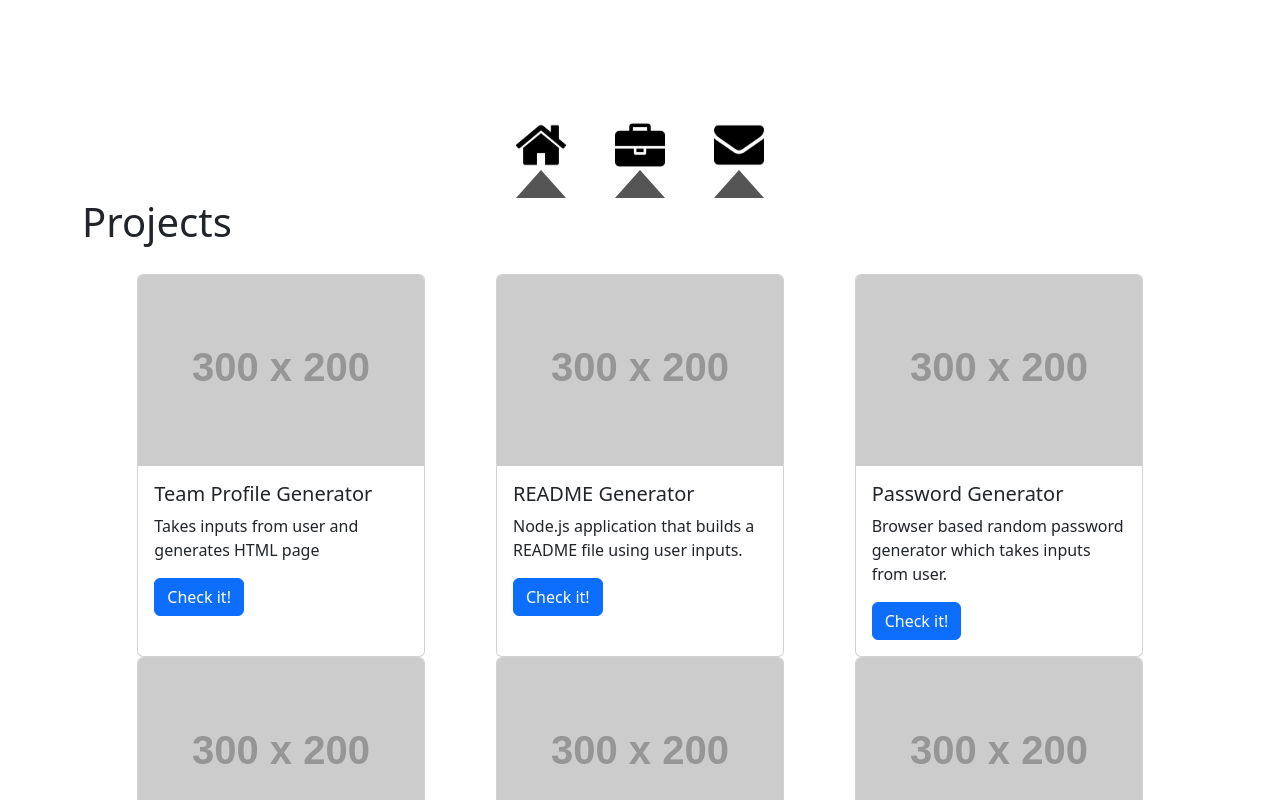
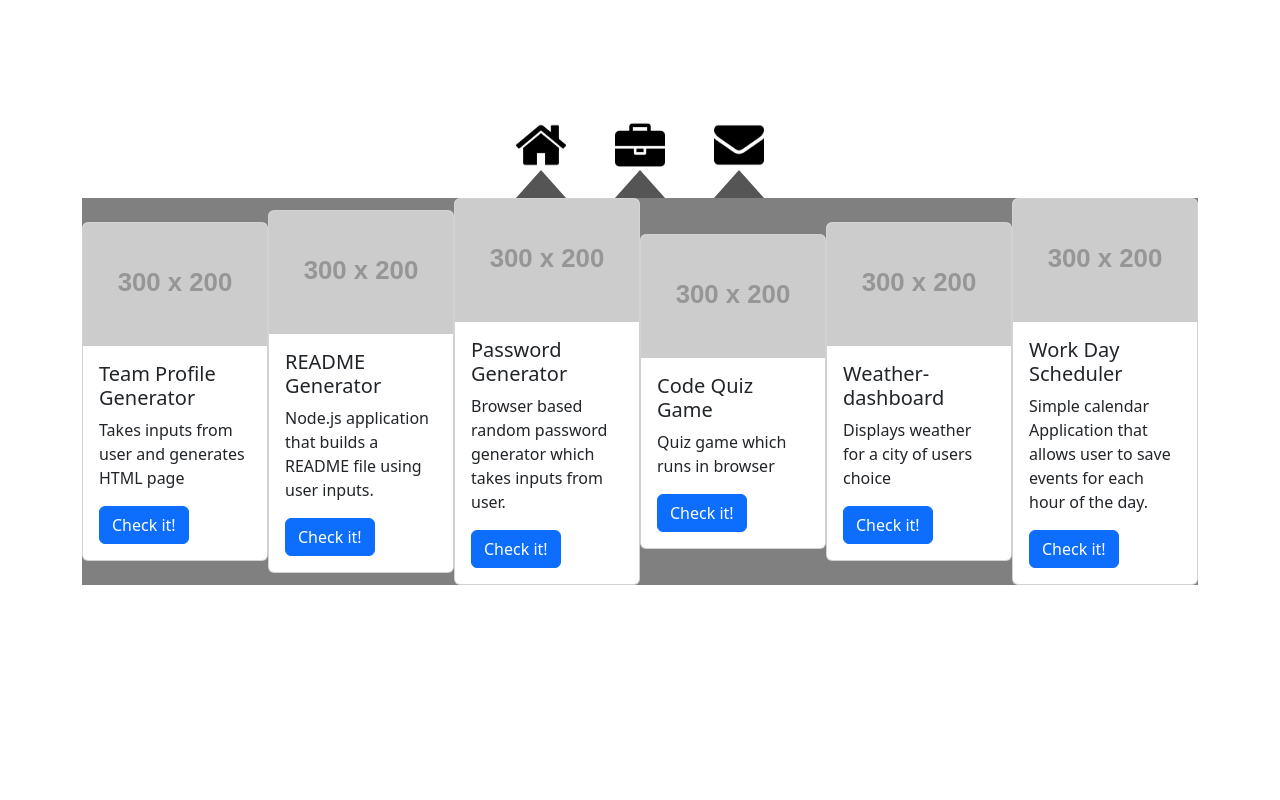
Before and after one commit to Adrian-Kosnik/personal-portfolio, a React (Create React App) app: page /ProjectGallery in a window 1280 px wide. Shown: the top 800 px of the page. Built offline with nearby package versions, Linux system fonts and the light colour scheme.

Commit message:
I have added a background component, and inserted it into every page

```diff
--- a/src/App.js
+++ b/src/App.js
@@ -18,12 +18,13 @@ function App() {
       <div className='container'>
         <Routes>
           <Route path="/" element={<Home />} />
+          <Route path="/personal-portfolio" element={<Home />} />
           <Route path="/ProjectGallery" element={<ProjectGallery />} />
           <Route path="/Contact" element={<Contact />} />
         </Routes>
       </div>
     </div>
   );
-}
+};
 
 export default App;
--- a/src/Pages/Contact.js
+++ b/src/Pages/Contact.js
@@ -1,8 +1,10 @@
 import React from "react";
 import "./style.css";
+import Background from "../Wrapper/Background";
 
 function Contact() {
     return (
+        <Background>
             <div className="masterContainer">
                 <div className="leftContainer">
                     <h1>Contact info:</h1>
@@ -20,6 +22,7 @@ function Contact() {
                     </form>
                 </div>
             </div>
+        </Background>
     );
 };
 
--- a/src/Pages/Home.js
+++ b/src/Pages/Home.js
@@ -1,17 +1,19 @@
 import React from "react";
+import Background from "../Wrapper/Background";
 
 function Home() {
     return (
         <>
-            {/* <div className="row"></div> */}
-            <div className="container homeContainer col-10">
+            <Background>
+            {/* <div className="container homeContainer col-10"> */}
                 <div className="titleContainer">
                     <h1>Adrian Kosnik</h1>
                     <h2>Junior Web Developer</h2>
                     <h3>That builds things for the internet.</h3>
                 </div>
                 <img className="portrait" src={require("../assets/images/adriankosnik-photo-small.JPG")} />
-            </div>
+            {/* </div> */}
+            </Background>
         </>
     );
 };
--- a/src/Pages/ProjectGallery.js
+++ b/src/Pages/ProjectGallery.js
@@ -2,12 +2,12 @@ import React from "react";
 import Wrapper from "../Wrapper/Wrapper";
 import ProjectCard from "../ProjectCard/Project";
 import projects from "../projects.json";
+import Background from "../Wrapper/Background";
 
 function ProjectGallery() {
   return (
     <>
-      <h1>Projects</h1>
-      <Wrapper>
+      <Background>
         {projects.map((p) => {
           return (
             <ProjectCard
@@ -18,7 +18,7 @@ function ProjectGallery() {
             />
           );
         })}
-      </Wrapper>
+      </Background>
     </>
   );
 }
--- /dev/null
+++ b/src/Wrapper/Background.js
@@ -0,0 +1,11 @@
+import React from "react";
+
+function Background(props) {
+    return(
+        <div className="Background">
+            {props.children}
+        </div>
+    );
+};
+
+export default Background;
--- a/src/Wrapper/style.css
+++ b/src/Wrapper/style.css
@@ -7,3 +7,11 @@
     align-content: flex-start;
     overflow: auto;
 }
+
+.Background {
+    background-color: grey;
+    display: flex;
+    justify-content: space-between;
+    align-items: center;
+    padding: 0 !important;
+}
```
Lines whose indentation alone changed are shown as unchanged.
